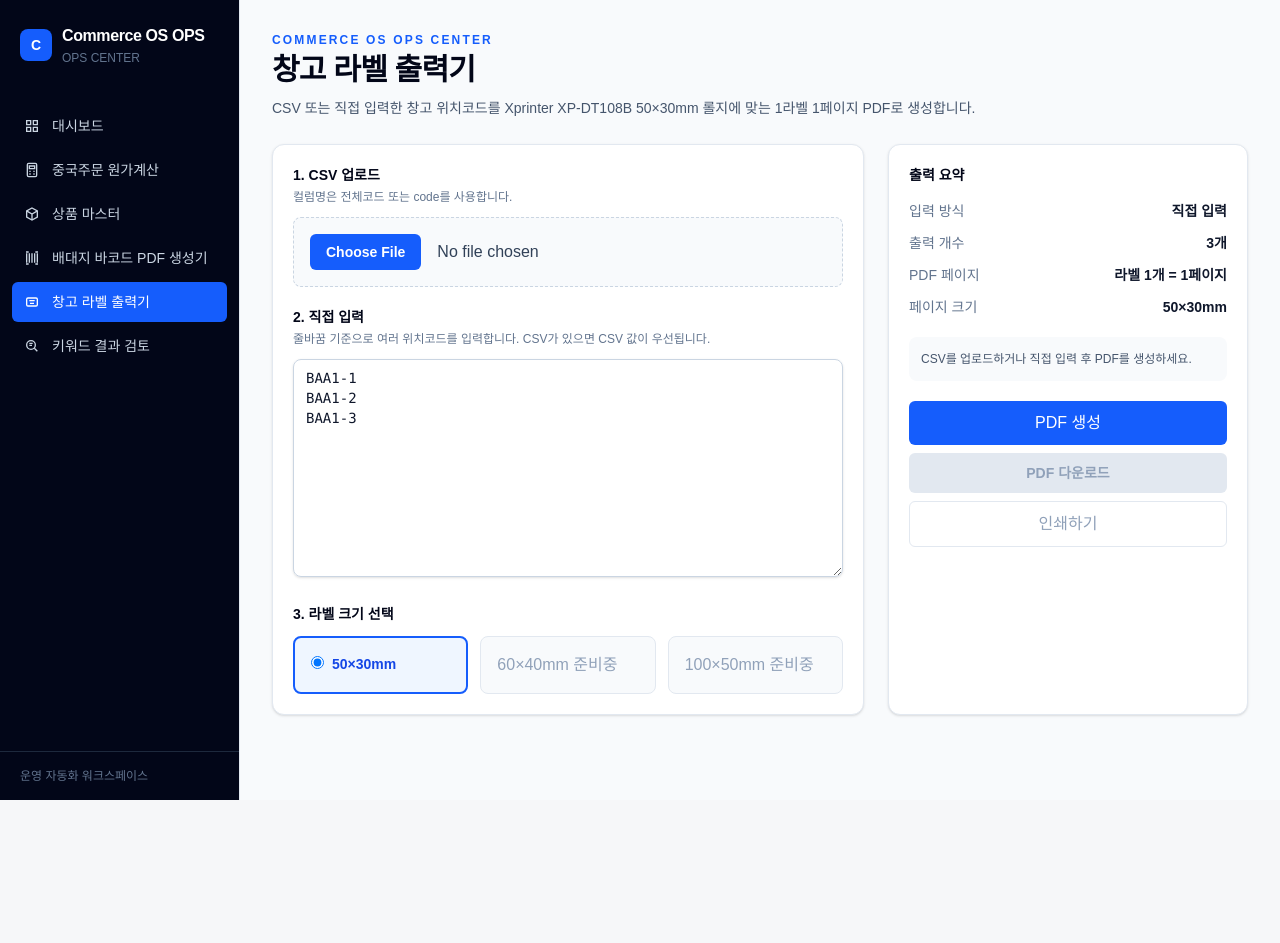
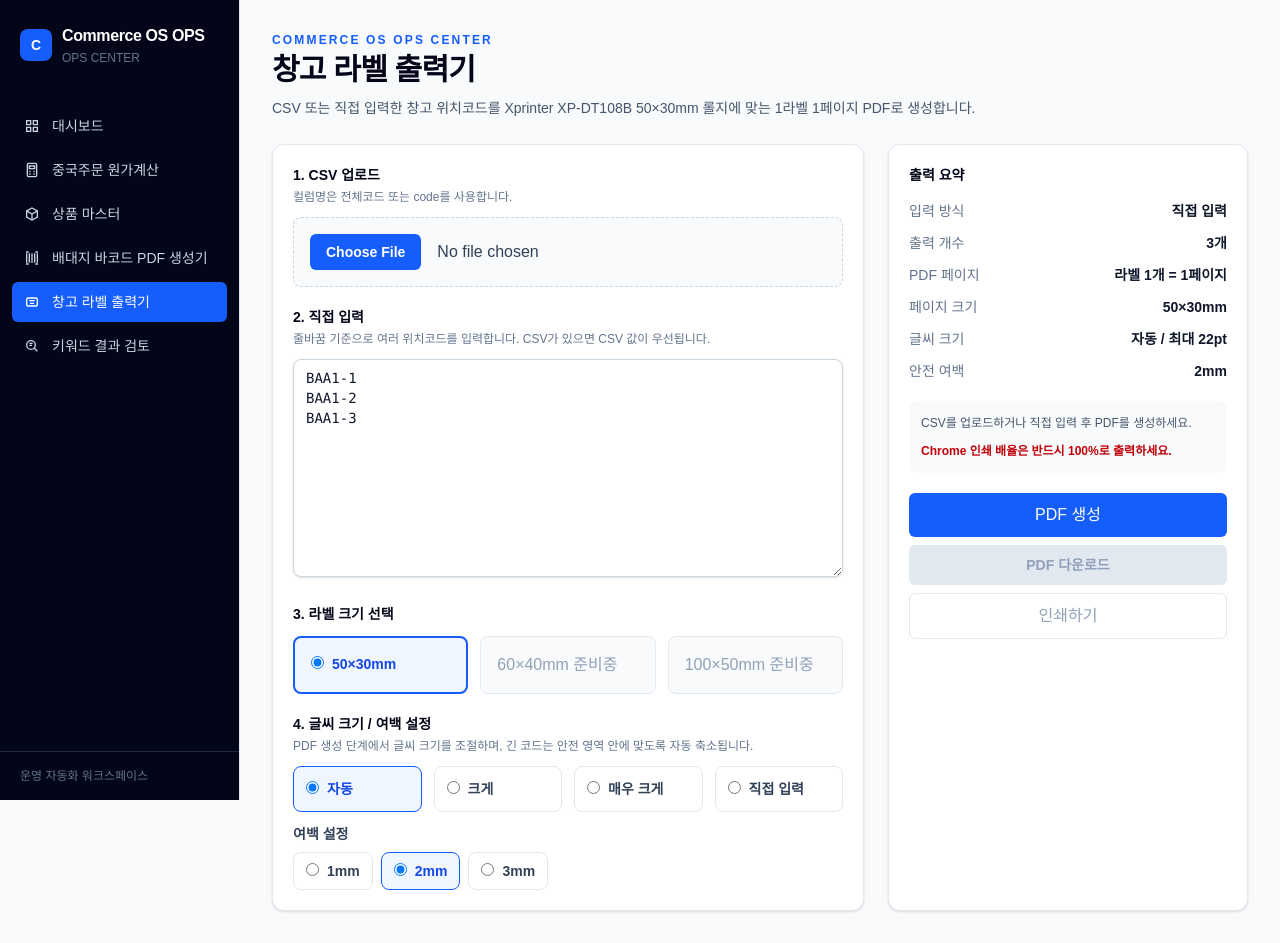
Before and after one commit to andysong111/commerce-os-ops-center, a Next.js app: page /warehouse-label-generator in a window 1280 px wide. Before the commit the page ends 800 px from the top, so only its background shows below. Built offline with nearby package versions, Linux system fonts and the light colour scheme.

Commit message:
Add font size and safe-margin controls to warehouse label PDF generator
Adds PDF-level font size presets, custom max font size, safe margin controls, and print scale guidance for warehouse labels.

```diff
--- a/src/app/warehouse-label-generator/page.tsx
+++ b/src/app/warehouse-label-generator/page.tsx
@@ -3,11 +3,24 @@
 import { ChangeEvent, useMemo, useRef, useState } from "react";
 import { PageHeader } from "@/components/PageHeader";
 import {
+  DEFAULT_WAREHOUSE_LABEL_SAFE_MARGIN_MM,
   WAREHOUSE_LABEL_50X30_MM,
   createWarehouseLabelPdf,
   parseWarehouseCodesFromCsv,
   parseWarehouseCodesFromText,
 } from "@/lib/warehouseLabelGenerator";
+
+type FontSizeMode = "auto" | "large" | "xlarge" | "custom";
+
+const FONT_SIZE_MODE_OPTIONS: { value: FontSizeMode; label: string; maxFontSize: number }[] = [
+  { value: "auto", label: "자동", maxFontSize: 22 },
+  { value: "large", label: "크게", maxFontSize: 28 },
+  { value: "xlarge", label: "매우 크게", maxFontSize: 36 },
+  { value: "custom", label: "직접 입력", maxFontSize: 28 },
+];
+
+const SAFE_MARGIN_OPTIONS = [1, 2, 3];
+const DEFAULT_CUSTOM_MAX_FONT_SIZE = 28;
 
 export default function WarehouseLabelGeneratorPage() {
   const [csvCodes, setCsvCodes] = useState<string[]>([]);
@@ -15,10 +28,15 @@ export default function WarehouseLabelGeneratorPage() {
   const [status, setStatus] = useState("CSV를 업로드하거나 직접 입력 후 PDF를 생성하세요.");
   const [pdfUrl, setPdfUrl] = useState<string | null>(null);
   const [pdfFileName, setPdfFileName] = useState("warehouse-labels-50x30.pdf");
+  const [fontSizeMode, setFontSizeMode] = useState<FontSizeMode>("auto");
+  const [customMaxFontSize, setCustomMaxFontSize] = useState(DEFAULT_CUSTOM_MAX_FONT_SIZE);
+  const [safeMarginMm, setSafeMarginMm] = useState(DEFAULT_WAREHOUSE_LABEL_SAFE_MARGIN_MM);
   const currentPdfUrlRef = useRef<string | null>(null);
 
   const manualCodes = useMemo(() => parseWarehouseCodesFromText(manualText), [manualText]);
   const codes = csvCodes.length > 0 ? csvCodes : manualCodes;
+  const selectedMode = FONT_SIZE_MODE_OPTIONS.find((option) => option.value === fontSizeMode) ?? FONT_SIZE_MODE_OPTIONS[0];
+  const maxFontSize = fontSizeMode === "custom" ? customMaxFontSize : selectedMode.maxFontSize;
 
   function replacePdfUrl(nextUrl: string | null) {
     if (currentPdfUrlRef.current) {
@@ -56,7 +74,7 @@ export default function WarehouseLabelGeneratorPage() {
       return;
     }
 
-    const pdfBytes = createWarehouseLabelPdf(codes);
+    const pdfBytes = createWarehouseLabelPdf(codes, { maxFontSize, safeMarginMm });
     const pdfBuffer = pdfBytes.buffer.slice(pdfBytes.byteOffset, pdfBytes.byteOffset + pdfBytes.byteLength);
     const blob = new Blob([pdfBuffer], { type: "application/pdf" });
     const nextUrl = URL.createObjectURL(blob);
@@ -132,6 +150,76 @@ export default function WarehouseLabelGeneratorPage() {
               </button>
             </div>
           </div>
+
+          <div>
+            <h2 className="text-sm font-semibold text-slate-950">4. 글씨 크기 / 여백 설정</h2>
+            <p className="mt-1 text-xs text-slate-500">PDF 생성 단계에서 글씨 크기를 조절하며, 긴 코드는 안전 영역 안에 맞도록 자동 축소됩니다.</p>
+            <div className="mt-3 grid gap-3 sm:grid-cols-4">
+              {FONT_SIZE_MODE_OPTIONS.map((option) => (
+                <label
+                  key={option.value}
+                  className={`rounded-lg border p-3 text-sm font-semibold ${fontSizeMode === option.value ? "border-blue-600 bg-blue-50 text-blue-700" : "border-slate-200 text-slate-700"}`}
+                >
+                  <input
+                    type="radio"
+                    name="font-size-mode"
+                    value={option.value}
+                    checked={fontSizeMode === option.value}
+                    onChange={() => {
+                      setFontSizeMode(option.value);
+                      replacePdfUrl(null);
+                    }}
+                    className="mr-2"
+                  />
+                  {option.label}
+                </label>
+              ))}
+            </div>
+
+            {fontSizeMode === "custom" ? (
+              <label className="mt-3 block text-sm font-semibold text-slate-700">
+                최대 폰트 크기 (22~36pt, 기본 28pt 추천)
+                <input
+                  type="number"
+                  min={22}
+                  max={36}
+                  step={1}
+                  value={customMaxFontSize}
+                  onChange={(event) => {
+                    const value = Number(event.target.value);
+                    setCustomMaxFontSize(Math.min(36, Math.max(22, Number.isFinite(value) ? value : DEFAULT_CUSTOM_MAX_FONT_SIZE)));
+                    replacePdfUrl(null);
+                  }}
+                  className="mt-2 w-full rounded-lg border border-slate-300 px-3 py-2 text-sm text-slate-900 shadow-sm outline-none focus:border-blue-500 focus:ring-2 focus:ring-blue-100"
+                />
+              </label>
+            ) : null}
+
+            <div className="mt-3">
+              <p className="text-sm font-semibold text-slate-700">여백 설정</p>
+              <div className="mt-2 flex flex-wrap gap-2">
+                {SAFE_MARGIN_OPTIONS.map((margin) => (
+                  <label
+                    key={margin}
+                    className={`rounded-lg border px-3 py-2 text-sm font-semibold ${safeMarginMm === margin ? "border-blue-600 bg-blue-50 text-blue-700" : "border-slate-200 text-slate-700"}`}
+                  >
+                    <input
+                      type="radio"
+                      name="safe-margin-mm"
+                      value={margin}
+                      checked={safeMarginMm === margin}
+                      onChange={() => {
+                        setSafeMarginMm(margin);
+                        replacePdfUrl(null);
+                      }}
+                      className="mr-2"
+                    />
+                    {margin}mm
+                  </label>
+                ))}
+              </div>
+            </div>
+          </div>
         </section>
 
         <aside className="rounded-xl border border-slate-200 bg-white p-5 shadow-sm">
@@ -153,9 +241,20 @@ export default function WarehouseLabelGeneratorPage() {
               <dt className="text-slate-500">페이지 크기</dt>
               <dd className="font-semibold text-slate-900">50×30mm</dd>
             </div>
+            <div className="flex justify-between gap-4">
+              <dt className="text-slate-500">글씨 크기</dt>
+              <dd className="font-semibold text-slate-900">{selectedMode.label} / 최대 {maxFontSize}pt</dd>
+            </div>
+            <div className="flex justify-between gap-4">
+              <dt className="text-slate-500">안전 여백</dt>
+              <dd className="font-semibold text-slate-900">{safeMarginMm}mm</dd>
+            </div>
           </dl>
 
-          <div className="mt-5 rounded-lg bg-slate-50 p-3 text-xs leading-5 text-slate-600">{status}</div>
+          <div className="mt-5 rounded-lg bg-slate-50 p-3 text-xs leading-5 text-slate-600">
+            <p>{status}</p>
+            <p className="mt-2 font-semibold text-red-700">Chrome 인쇄 배율은 반드시 100%로 출력하세요.</p>
+          </div>
 
           <div className="mt-5 space-y-2">
             <button type="button" onClick={generatePdf} className="w-full rounded-md bg-blue-600 px-4 py-2.5 text-sm font-semibold text-white hover:bg-blue-700">
--- a/src/lib/warehouseLabelGenerator.ts
+++ b/src/lib/warehouseLabelGenerator.ts
@@ -8,6 +8,15 @@ export const WAREHOUSE_LABEL_50X30_MM = {
 } as const;
 
 const PDF_ESCAPE_PATTERN = /[\\()]/g;
+
+export type WarehouseLabelPdfOptions = {
+  maxFontSize?: number;
+  safeMarginMm?: number;
+};
+
+export const DEFAULT_WAREHOUSE_LABEL_MAX_FONT_SIZE = 22;
+export const DEFAULT_WAREHOUSE_LABEL_SAFE_MARGIN_MM = 2;
+export const MIN_WAREHOUSE_LABEL_FONT_SIZE = 10;
 
 export function mmToPt(mm: number): number {
   return (mm / 25.4) * 72;
@@ -37,8 +46,12 @@ export function parseWarehouseCodesFromCsv(csv: string): string[] {
   );
 }
 
-export function createWarehouseLabelPdf(codes: string[]): Uint8Array<ArrayBuffer> {
+export function createWarehouseLabelPdf(
+  codes: string[],
+  options: WarehouseLabelPdfOptions = {},
+): Uint8Array<ArrayBuffer> {
   const normalizedCodes = normalizeWarehouseCodes(codes);
+  const resolvedOptions = resolveWarehouseLabelPdfOptions(options);
   const objects: string[] = [];
   const pageObjectIds: number[] = [];
   const contentObjectIds: number[] = [];
@@ -55,7 +68,7 @@ export function createWarehouseLabelPdf(codes: string[]): Uint8Array<ArrayBuffer
     pageObjectIds.push(pageId);
     contentObjectIds.push(contentId);
 
-    const content = buildLabelPageContent(code);
+    const content = buildLabelPageContent(code, resolvedOptions);
     objects[pageId] = `<< /Type /Page /Parent ${pagesId} 0 R /MediaBox [0 0 ${formatNumber(
       WAREHOUSE_LABEL_50X30_MM.widthPt,
     )} ${formatNumber(WAREHOUSE_LABEL_50X30_MM.heightPt)}] /Resources << /Font << /F1 ${fontId} 0 R >> >> /Contents ${contentId} 0 R >>`;
@@ -86,12 +99,12 @@ export function createWarehouseLabelPdf(codes: string[]): Uint8Array<ArrayBuffer
   return new TextEncoder().encode(chunks.join(""));
 }
 
-function buildLabelPageContent(code: string): string {
+function buildLabelPageContent(code: string, options: Required<WarehouseLabelPdfOptions>): string {
   const width = WAREHOUSE_LABEL_50X30_MM.widthPt;
   const height = WAREHOUSE_LABEL_50X30_MM.heightPt;
-  const fontSize = getFontSizeForCode(code);
+  const fontSize = getFontSizeForCode(code, options);
   const textWidth = estimateHelveticaBoldWidth(code, fontSize);
-  const x = Math.max(2, (width - textWidth) / 2);
+  const x = (width - textWidth) / 2;
   const y = (height - fontSize) / 2 + fontSize * 0.28;
 
   return [
@@ -108,10 +121,30 @@ function buildLabelPageContent(code: string): string {
   ].join("\n");
 }
 
-export function getFontSizeForCode(code: string): number {
-  const estimatedAt22 = estimateHelveticaBoldWidth(code, 22);
-  const maxWidth = WAREHOUSE_LABEL_50X30_MM.widthPt - 8;
-  return Math.max(10, Math.min(22, (22 * maxWidth) / Math.max(estimatedAt22, 1)));
+export function getFontSizeForCode(
+  code: string,
+  options: WarehouseLabelPdfOptions = {},
+): number {
+  const { maxFontSize, safeMarginMm } = resolveWarehouseLabelPdfOptions(options);
+  const safeWidth = Math.max(1, WAREHOUSE_LABEL_50X30_MM.widthPt - mmToPt(safeMarginMm) * 2);
+  const textWidthAtMax = estimateHelveticaBoldWidth(code, maxFontSize);
+  return Math.max(
+    MIN_WAREHOUSE_LABEL_FONT_SIZE,
+    Math.min(maxFontSize, (maxFontSize * safeWidth) / Math.max(textWidthAtMax, 1)),
+  );
+}
+
+function resolveWarehouseLabelPdfOptions(
+  options: WarehouseLabelPdfOptions,
+): Required<WarehouseLabelPdfOptions> {
+  return {
+    maxFontSize: sanitizePositiveNumber(options.maxFontSize, DEFAULT_WAREHOUSE_LABEL_MAX_FONT_SIZE),
+    safeMarginMm: sanitizePositiveNumber(options.safeMarginMm, DEFAULT_WAREHOUSE_LABEL_SAFE_MARGIN_MM),
+  };
+}
+
+function sanitizePositiveNumber(value: number | undefined, fallback: number): number {
+  return typeof value === "number" && Number.isFinite(value) && value > 0 ? value : fallback;
 }
 
 function estimateHelveticaBoldWidth(text: string, fontSize: number): number {
```
Also changed, not shown: 1 other file (tests, documents, lock files or other folders).
